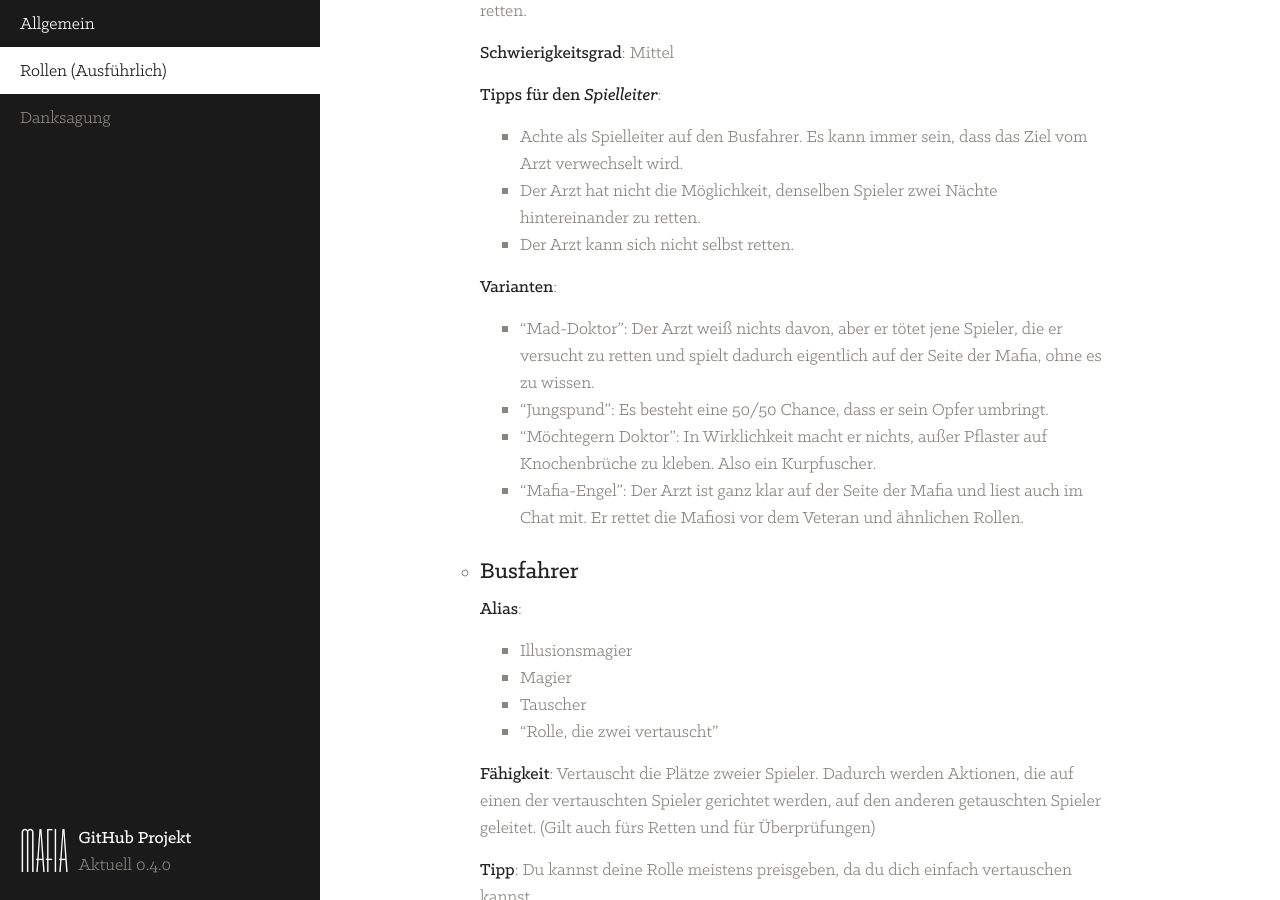
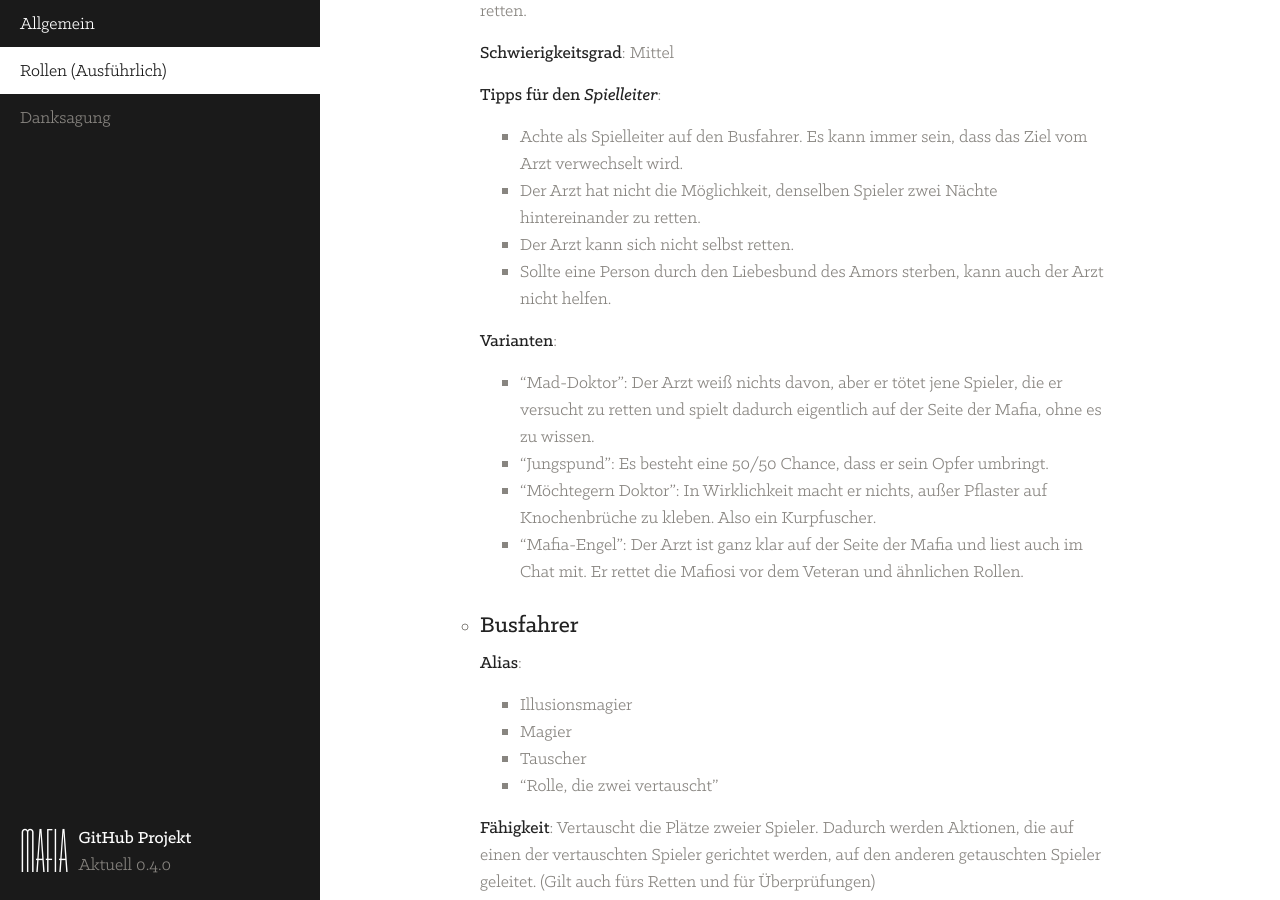
Before and after one commit to gamekeller/mafia, a Jekyll site: the page built from extended.md, in a window 1280 px wide and 900 px high, scrolled down 6735 px. Built offline with Jekyll 4.4.1, drawn with Linux system fonts in a browser that asks for light colours; emoji names are drawn with the system emoji font.

Commit message:
Incurable lovesickness; fixes #14

```diff
--- a/extended.md
+++ b/extended.md
@@ -237,6 +237,7 @@ Jede Rolle ist wichtig, egal ob Bürger oder Mafia Goon, also verschwendet sie n
       * Achte als Spielleiter auf den Busfahrer. Es kann immer sein, dass das Ziel vom Arzt verwechselt wird.
       * Der Arzt hat nicht die Möglichkeit, denselben Spieler zwei Nächte hintereinander zu retten.
       * Der Arzt kann sich nicht selbst retten.
+      * Sollte eine Person durch den Liebesbund des Amors sterben, kann auch der Arzt nicht helfen.
 
       **Varianten**:
 
```
